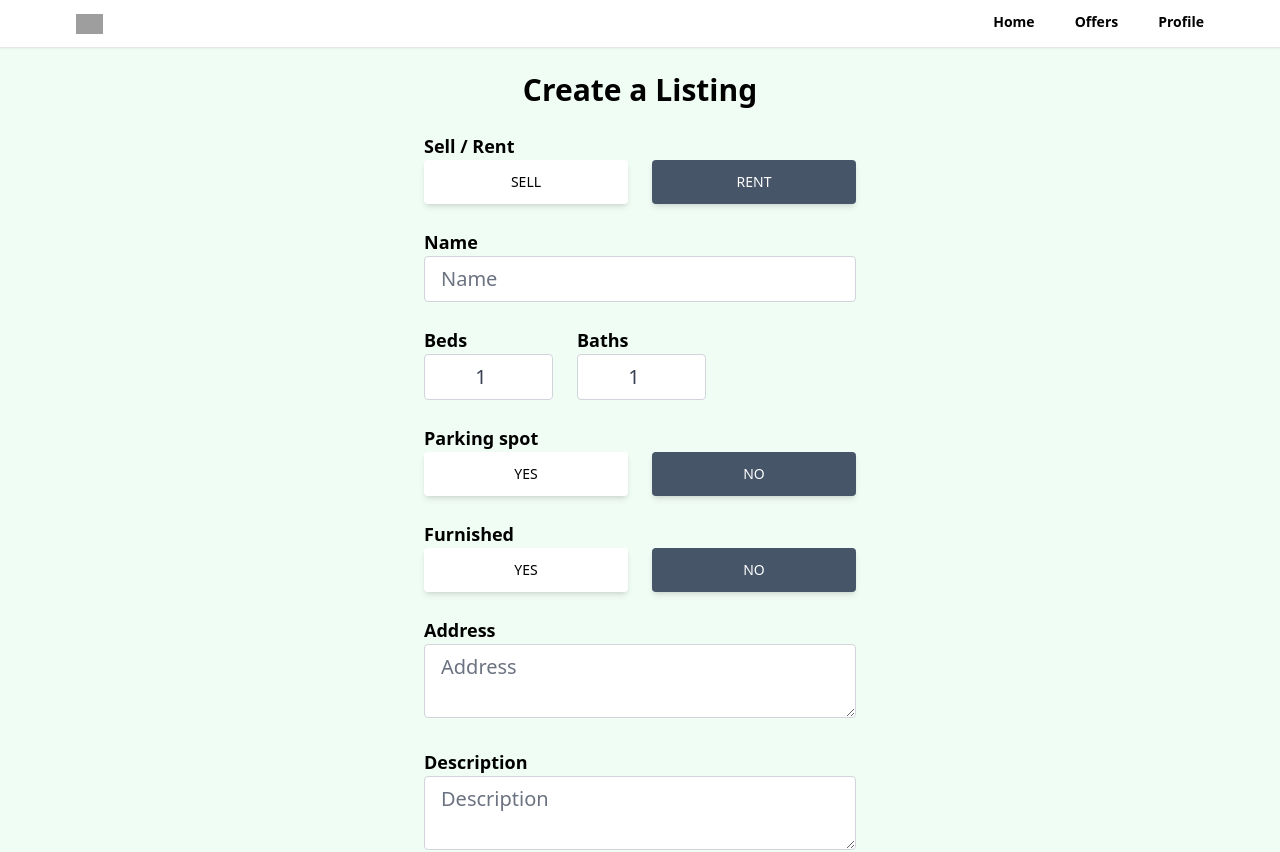
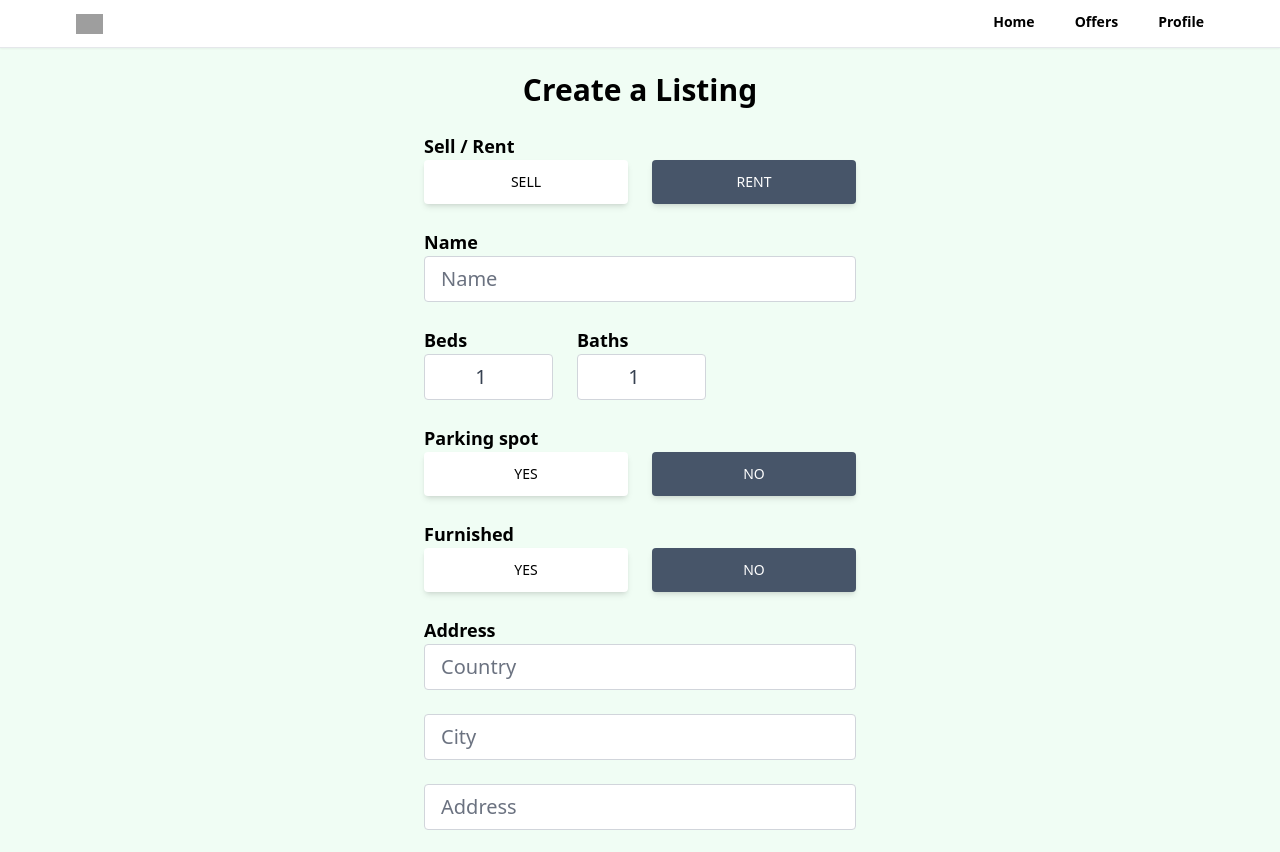
Before and after one commit to prachipujarii/Realtor-website, a React (Create React App) app: page /create-listing in a window 1280 px wide. Shown: the top 852 px of the page. Built offline with nearby package versions, Linux system fonts and the light colour scheme; no server answers; sample sign-in values are in the browser's storage; grey boxes are pictures that could not be loaded.

Commit message:
Add map to the listing page using Leaflet and react-leaflet

```diff
--- a/package.json
+++ b/package.json
@@ -6,10 +6,12 @@
     "@testing-library/jest-dom": "^5.17.0",
     "@testing-library/react": "^13.4.0",
     "@testing-library/user-event": "^13.5.0",
+    "esri-leaflet-geocoder": "^3.1.4",
     "firebase": "^10.8.0",
     "leaflet": "^1.9.4",
     "react": "^18.2.0",
     "react-dom": "^18.2.0",
+    "react-geocode": "^1.0.0-alpha.1",
     "react-icons": "^5.0.1",
     "react-leaflet": "^4.2.1",
     "react-moment": "^1.1.3",
@@ -47,6 +49,7 @@
   },
   "devDependencies": {
     "@tailwindcss/forms": "^0.5.7",
+    "@types/leaflet": "^1.9.8",
     "autoprefixer": "^10.4.17",
     "postcss": "^8.4.33",
     "tailwindcss": "^3.4.1"
--- a/public/index.html
+++ b/public/index.html
@@ -13,12 +13,10 @@
 
     <link rel="manifest" href="%PUBLIC_URL%/manifest.json" />
 
-    <link
-      rel="stylesheet"
-      href="https://unpkg.com/leaflet@1.8.0/dist/leaflet.css"
-      integrity="sha512-hoalWLoI8r4UszCkZ5kL8vayOGVae1oxXe/2A4AO6J9+580uKHDO3JdHb7NzwwzK5xr/Fs0W40kiNHxM9vyTtQ=="
-      crossorigin=""
-    />
+    <link rel="stylesheet"
+    href="https://unpkg.com/leaflet@1.9.4/dist/leaflet.css"
+    integrity="sha256-p4NxAoJBhIIN+hmNHrzRCf9tD/miZyoHS5obTRR9BMY="
+    crossorigin="" />
 
     <title>Realtor</title>
   </head>
--- a/src/pages/CreateListing.jsx
+++ b/src/pages/CreateListing.jsx
@@ -25,6 +25,8 @@ export default function CreateListing() {
     bathrooms: 1,
     parking: false,
     furnished: false,
+    country: "",
+    city: "",
     address: "",
     description: "",
     offer: false,
@@ -40,6 +42,8 @@ export default function CreateListing() {
     bedrooms,
     bathrooms,
     parking,
+    country,
+    city,
     address,
     furnished,
     description,
@@ -161,6 +165,8 @@ export default function CreateListing() {
       geolocation,
       timestamp: serverTimestamp(),
       userRef: auth.currentUser.uid,
+      country,
+      city,
     };
     delete formDataCopy.images;
     !formDataCopy.offer && delete formDataCopy.discountedPrice;
@@ -299,7 +305,25 @@ export default function CreateListing() {
           </button>
         </div>
         <p className="text-lg mt-6 font-semibold">Address</p>
-        <textarea
+        <input
+          type="text"
+          id="country"
+          value={country}
+          onChange={onChange}
+          placeholder="Country"
+          required
+          className="w-full px-4 py-2 text-xl text-gray-700 bg-white border border-gray-300 rounded transition duration-150 ease-in-out focus:text-gray-700 focus:bg-white focus:border-slate-600 mb-6"
+        />
+        <input
+          type="text"
+          id="city"
+          value={city}
+          onChange={onChange}
+          placeholder="City"
+          required
+          className="w-full px-4 py-2 text-xl text-gray-700 bg-white border border-gray-300 rounded transition duration-150 ease-in-out focus:text-gray-700 focus:bg-white focus:border-slate-600 mb-6"
+        />
+        <input
           type="text"
           id="address"
           value={address}
--- a/src/pages/Listing.jsx
+++ b/src/pages/Listing.jsx
@@ -1,9 +1,9 @@
-import { doc, getDoc } from 'firebase/firestore';
-import React, { useEffect, useState } from 'react'
-import { useParams } from 'react-router';
-import { db } from '../firebase';
-import Spinner from '../components/Spinner';
-import { Swiper, SwiperSlide } from 'swiper/react';
+import { doc, getDoc } from "firebase/firestore";
+import React, { useEffect, useState } from "react";
+import { useParams } from "react-router";
+import { db } from "../firebase";
+import Spinner from "../components/Spinner";
+import { Swiper, SwiperSlide } from "swiper/react";
 import SwiperCore, {
   EffectFade,
   Autoplay,
@@ -11,6 +11,7 @@ import SwiperCore, {
   Pagination,
 } from "swiper";
 import "swiper/css/bundle";
+import 'leaflet/dist/leaflet.css'
 import {
   FaShare,
   FaMapMarkerAlt,
@@ -19,8 +20,12 @@ import {
   FaParking,
   FaChair,
 } from "react-icons/fa";
-import Contact from '../components/Contact';
-import { getAuth } from 'firebase/auth';
+import Contact from "../components/Contact";
+import { getAuth } from "firebase/auth";
+import { MapContainer } from 'react-leaflet/MapContainer'
+import { TileLayer } from 'react-leaflet/TileLayer'
+import { useMap } from 'react-leaflet/hooks'
+import { Marker, Popup } from "react-leaflet";
 
 export default function Listing() {
   const auth = getAuth();
@@ -84,7 +89,7 @@ export default function Listing() {
         </p>
       )}
       <div className="m-4 flex flex-col md:flex-row max-w-6xl lg:mx-auto p-4 rounded-lg shadow-lg bg-white lg:space-x-5">
-      <div className=" w-full ">
+        <div className=" w-full ">
           <p className="text-2xl font-bold mb-3 text-blue-900">
             {listing.name} - ${" "}
             {listing.offer
@@ -146,7 +151,25 @@ export default function Listing() {
             <Contact userRef={listing.userRef} listing={listing} />
           )}
         </div>
+        <div className="w-full h-[200px] md:h-[400px] z-10 overflow-x-hidden mt-6 md:mt-0 md:ml-2">
+          <MapContainer
+            center={[51.505, -0.09]} //lat and lng
+            zoom={13}
+            scrollWheelZoom={false}
+            style={{height: "100%", width: "100%"}}
+          >
+            <TileLayer
+              attribution='&copy; <a href="https://www.openstreetmap.org/copyright">OpenStreetMap</a> contributors'
+              url="https://{s}.tile.openstreetmap.org/{z}/{x}/{y}.png"
+            />
+            <Marker position={[51.505, -0.09]}>
+              <Popup>
+                A pretty CSS3 popup. <br /> Easily customizable.
+              </Popup>
+            </Marker>
+          </MapContainer>
+        </div>
       </div>
     </main>
-  )
+  );
 }
```
Also changed, not shown: 1 other file (tests, documents, lock files or other folders).
